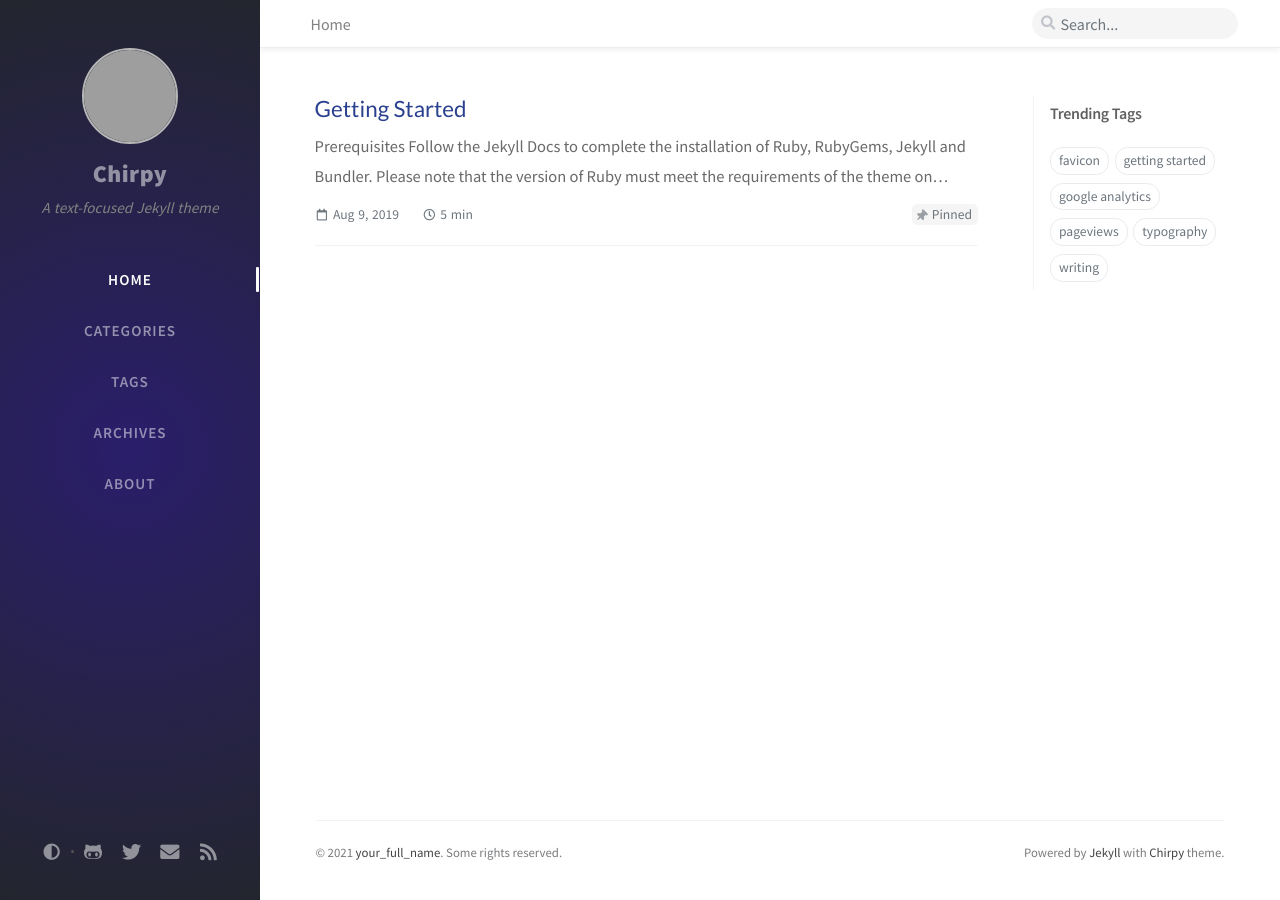
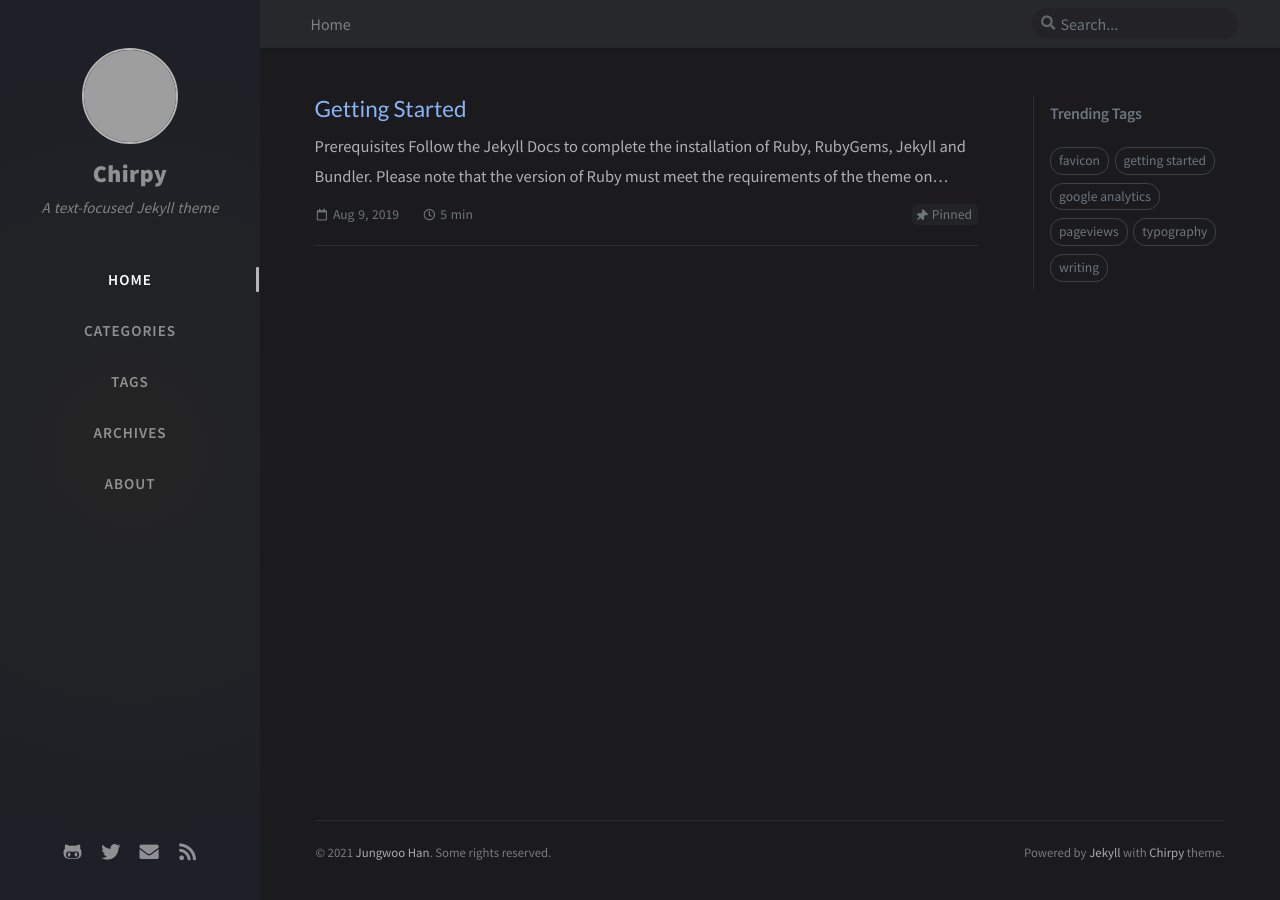
Before and after one commit to jungwoohan72/jungwoohan72.github.io, a Jekyll site: the page built from index.html, in a window 1280 px wide. Built offline with Jekyll 4.4.1, drawn with Linux system fonts in a browser that asks for light colours; nearby versions of some CDN libraries; comment, search, counter and statistics services are not loaded; grey boxes are pictures that could not be loaded.

Commit message:
theme changed

```diff
--- a/_config.yml
+++ b/_config.yml
@@ -31,7 +31,7 @@ description: >-                        # used by seo meta and the atom feed
 url: 'https://jungwoohan72.github.io'
 
 github:
-  username: github_username             # change to your github username
+  username: jungwoohan72             # change to your github username
 
 twitter:
   username: twitter_username            # change to your twitter username
@@ -39,12 +39,12 @@ twitter:
 social:
   # Change to your full name.
   # It will be displayed as the default author of the posts and the copyright owner in the Footer
-  name: your_full_name
-  email: example@doamin.com             # change to your email address
+  name: Jungwoo Han
+  email: jungwoohan72@kaist.ac.kr             # change to your email address
   links:
     # The first element serves as the copyright owner's link
     - https://twitter.com/username      # change to your twitter homepage
-    - https://github.com/username       # change to your github homepage
+    - https://github.com/jungwoohan72       # change to your github homepage
     # Uncomment below to add more social links
     # - https://www.facebook.com/username
     # - https://www.linkedin.com/in/username
@@ -72,7 +72,7 @@ google_analytics:
 #     light  - Use the light color scheme
 #     dark   - Use the dark color scheme
 #
-theme_mode:   # [light|dark]
+theme_mode: dark # [light|dark]
 
 # The CDN endpoint for images.
 # Notice that once it is assigned, the CDN url
```
